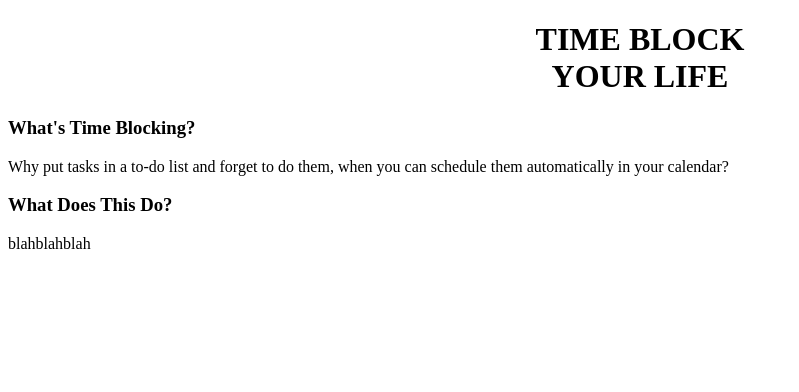
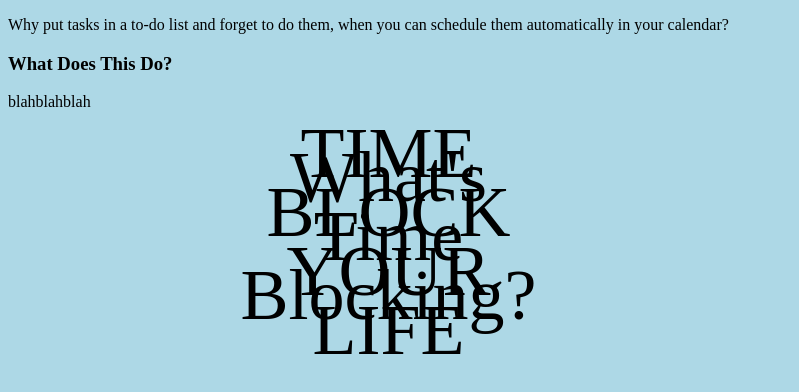
Before and after one commit to kevincheung00/time-block-your-life, a website: page index.html in a window 1280 px wide. Shown: the whole page, without its empty margins (0-799 px from the left). Drawn offline with Linux system fonts and the light colour scheme; files that its build step writes are made by us from their sources.

Commit message:
Fix up CSS connection

```diff
--- a/App.js
+++ b/App.js
@@ -1,6 +1,11 @@
 const http = require('http');
 const date = require('./modules');
 const fs = require('fs');
+
+var express = require("express");
+var app = express();
+
+app.use(express.static("public"));
 
 const hostname = '127.0.0.1';
 const port = 3000;
--- a/index.html
+++ b/index.html
@@ -1,13 +1,13 @@
 <!DOCTYPE html>
 <html lang="en" dir="ltr">
   <head>
-    <link rel="stylesheet" type="text/css" href="styles.css">
+    <link rel="stylesheet" type="text/css" href="/css/styles.css">
     <meta charset="utf-8">
     <title>Time Block Your Life!</title>
   </head>
   <body>
-    <h1 style="text-align: center">TIME BLOCK <br> YOUR LIFE</h1>
-    <h3>What's Time Blocking?</h3>
+    <h1 id="title">TIME BLOCK <br> YOUR LIFE</h1>
+    <h3 id="header">What's Time Blocking?</h3>
     <p>Why put tasks in a to-do list and forget to do them, when you can schedule them automatically in your calendar?</p>
 
     <h3>What Does This Do?</h3>
--- a/styles.css
+++ b/styles.css
@@ -1,3 +1,39 @@
+body {
+  background-color: lightblue;
+}
+
+
+
 #title {
+  position: absolute;
+  width: 345px;
+  height: 130px;
+  left: 216px;
+  top: 76px;
+
+  font-family: Jaldi;
+  font-style: normal;
+  font-weight: normal;
+  font-size: 72px;
+  line-height: 59px;
   text-align: center;
+
+  color: #000000;
 }
+
+#header {
+  position: absolute;
+  width: 345px;
+  height: 130px;
+  left: 216px;
+  top: 76px;
+
+  font-family: Jaldi;
+  font-style: normal;
+  font-weight: normal;
+  font-size: 72px;
+  line-height: 59px;
+  text-align: center;
+
+  color: #000000;
+}
```
